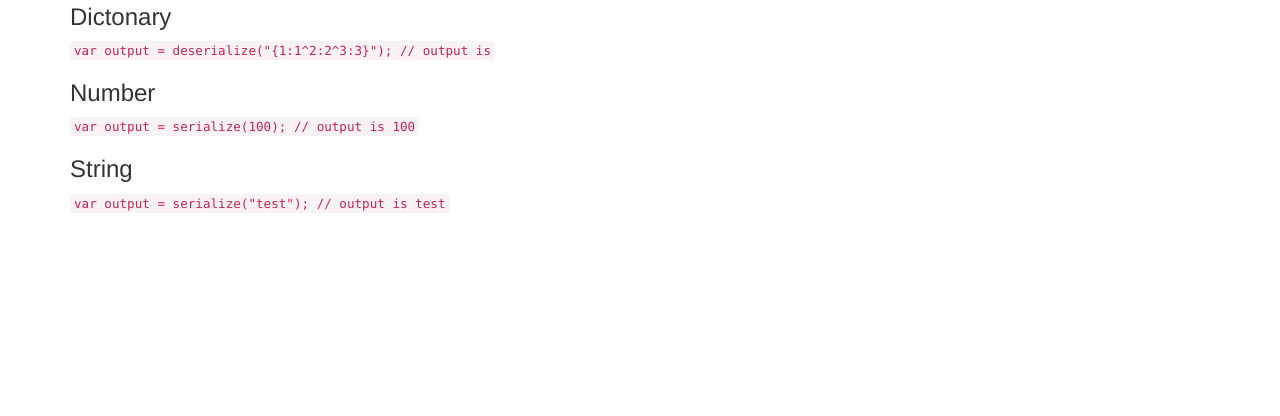
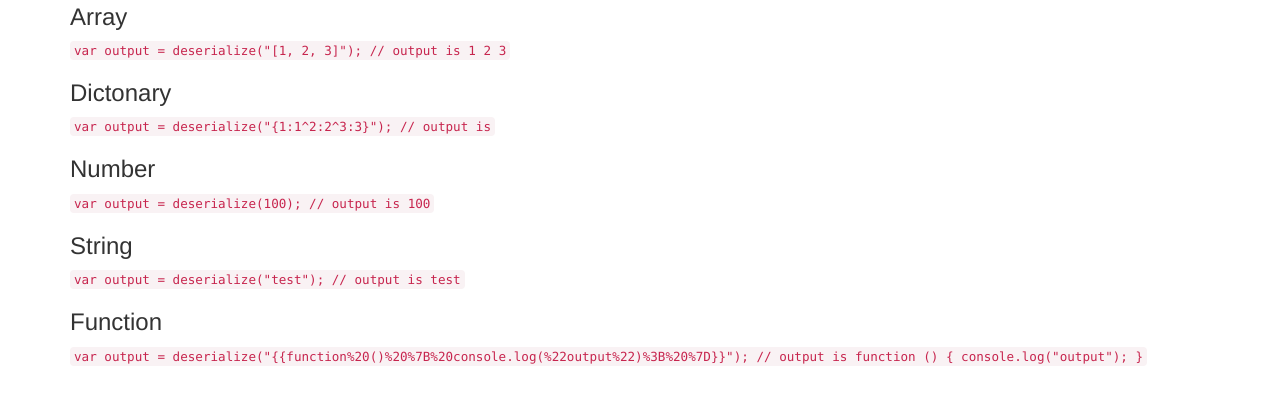
Before and after one commit to jongha/serialize-js, a website: page demo/index.html in a window 1280 px wide. Shown: the part 635-1051 px from the top of the page. Before the commit the page ends 898 px from the top, so only its background shows below. Drawn offline with Linux system fonts and the light colour scheme.

Commit message:
Add function convertion.

```diff
--- a/demo/index.html
+++ b/demo/index.html
@@ -18,15 +18,19 @@
 		<code>var output = serialize(100); // output is <span id="serialize3"></span></code>
 		<h3>String</h3>
 		<code>var output = serialize("test"); // output is <span id="serialize4"></span></code>
+		<h3>Function</h3>
+		<code>var output = serialize(function() { console.log("output"); }); // output is <span id="serialize5"></span></code>
 		<h2>Deserialize</h2>
 	    <h3>Array</h3>
 		<code>var output = deserialize("[1, 2, 3]"); // output is <span id="deserialize1"></span></code>
 		<h3>Dictonary</h3>
 		<code>var output = deserialize("{1:1^2:2^3:3}"); // output is <span id="deserialize2"></span></code>
 		<h3>Number</h3>
-		<code>var output = serialize(100); // output is <span id="deserialize3"></span></code>
+		<code>var output = deserialize(100); // output is <span id="deserialize3"></span></code>
 		<h3>String</h3>
-		<code>var output = serialize("test"); // output is <span id="deserialize4"></span></code>
+		<code>var output = deserialize("test"); // output is <span id="deserialize4"></span></code>
+		<h3>Function</h3>
+		<code>var output = deserialize("{{function%20()%20%7B%20console.log(%22output%22)%3B%20%7D}}"); // output is <span id="deserialize5"></span></code>
 		<script type="text/javascript" src="../libs/js/jquery-1.11.0.min.js"></script>
 		<script type="text/javascript" src="../src/serialize.js"></script>
 		<script>
@@ -34,11 +38,13 @@
 		    $("#serialize2").html(serialize({1:1, 2:2, 3:3}));
 		    $("#serialize3").html(serialize(100));
 		    $("#serialize4").html(serialize("test"));
+		    $("#serialize5").html(serialize(function() { console.log("output"); }));
 
 		    $("#deserialize1").html(deserialize("[1, 2, 3]"));
 		    $("#deserialize2").html(deserialize("{1:1^2:2^3:3}"));
 		    $("#deserialize3").html(deserialize(100));
 		    $("#deserialize4").html(deserialize("test"));
+		    $("#deserialize5").html(deserialize("{{function%20()%20%7B%20console.log(%22output%22)%3B%20%7D}}"));
 		</script>
 	</div>
 </body>
--- a/src/serialize.js
+++ b/src/serialize.js
@@ -12,6 +12,8 @@ serialize = function(object) {
         items.push(encodeURIComponent(serialize(v)));
       }
       return result += "[" + items.join(",") + "]";
+    } else if (data instanceof Function) {
+      return result += "{{" + encodeURIComponent(data.toString()) + "}}";
     } else {
       for (k in data) {
         v = data[k];
@@ -36,6 +38,9 @@ serialize = function(object) {
     case "number":
       result += number_type(object);
       break;
+    case "function":
+      result += object_type(object);
+      break;
     default:
       result += string_type(object);
   }
@@ -43,7 +48,7 @@ serialize = function(object) {
 };
 
 deserialize = function(object) {
-  var array_type, dict_type, result;
+  var array_type, dict_type, function_type, result;
   result = "";
   array_type = function(data) {
     var end, escapes, items, v, _i, _len;
@@ -74,11 +79,26 @@ deserialize = function(object) {
     }
     return items;
   };
+  function_type = function(data) {
+    var end, items;
+    items = {};
+    end = 0;
+    while (++end < data.length && data[end - 1] !== "}" && data[end] !== "}") {
+      continue;
+    }
+    return decodeURIComponent(data.substring(2, end));
+  };
   switch (object[0]) {
     case "[":
       return array_type(object);
     case "{":
-      return dict_type(object);
+      switch (object[1]) {
+        case "{":
+          return function_type(object);
+        default:
+          return dict_type(object);
+      }
+      break;
     default:
       return object;
   }
```
Also changed, not shown: src/serialize.coffee (+14 -1 lines), test/serialize.test.js (+2 -0 lines), README.md, dist/serialize.min.js, 1 other file.
